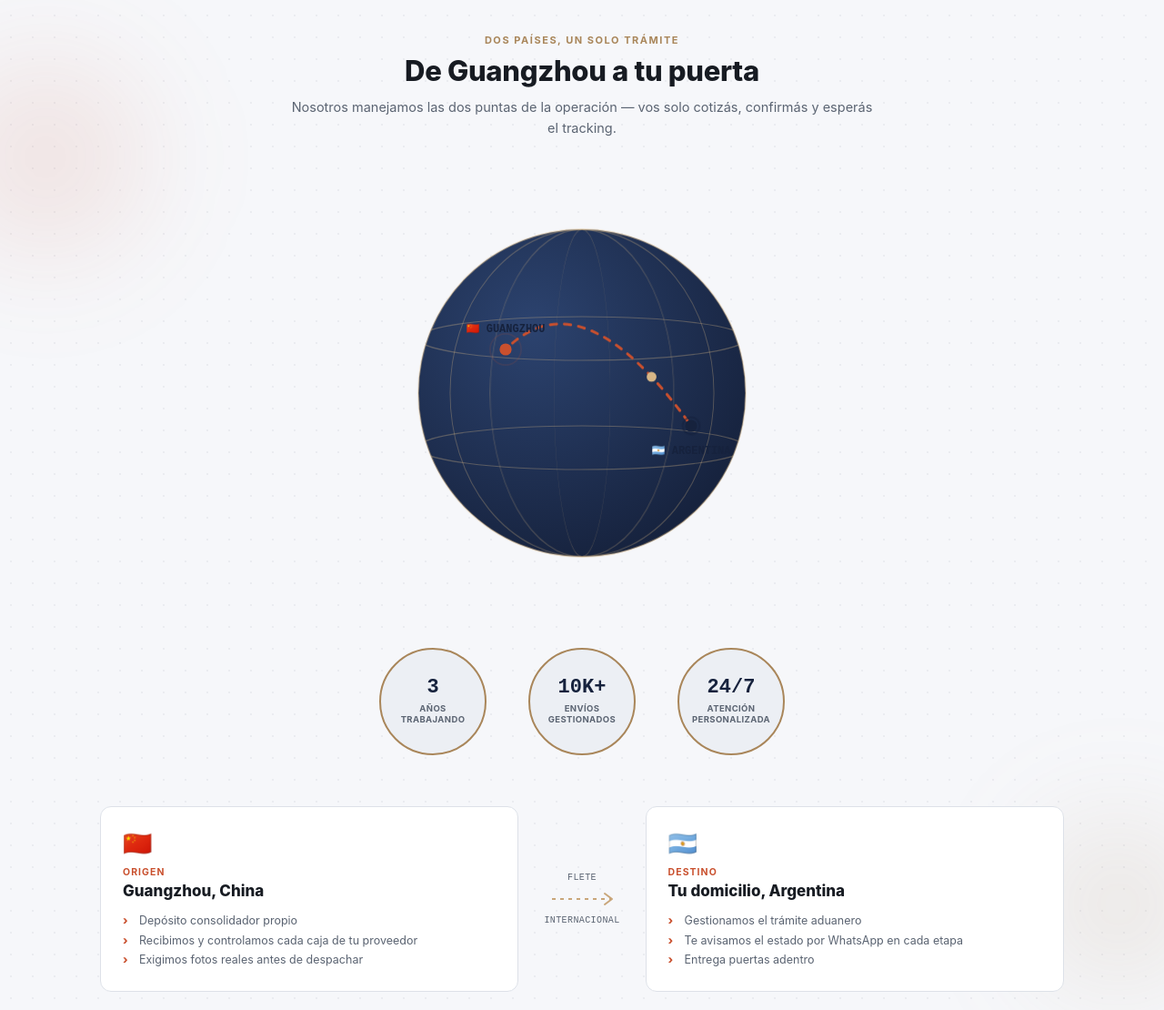
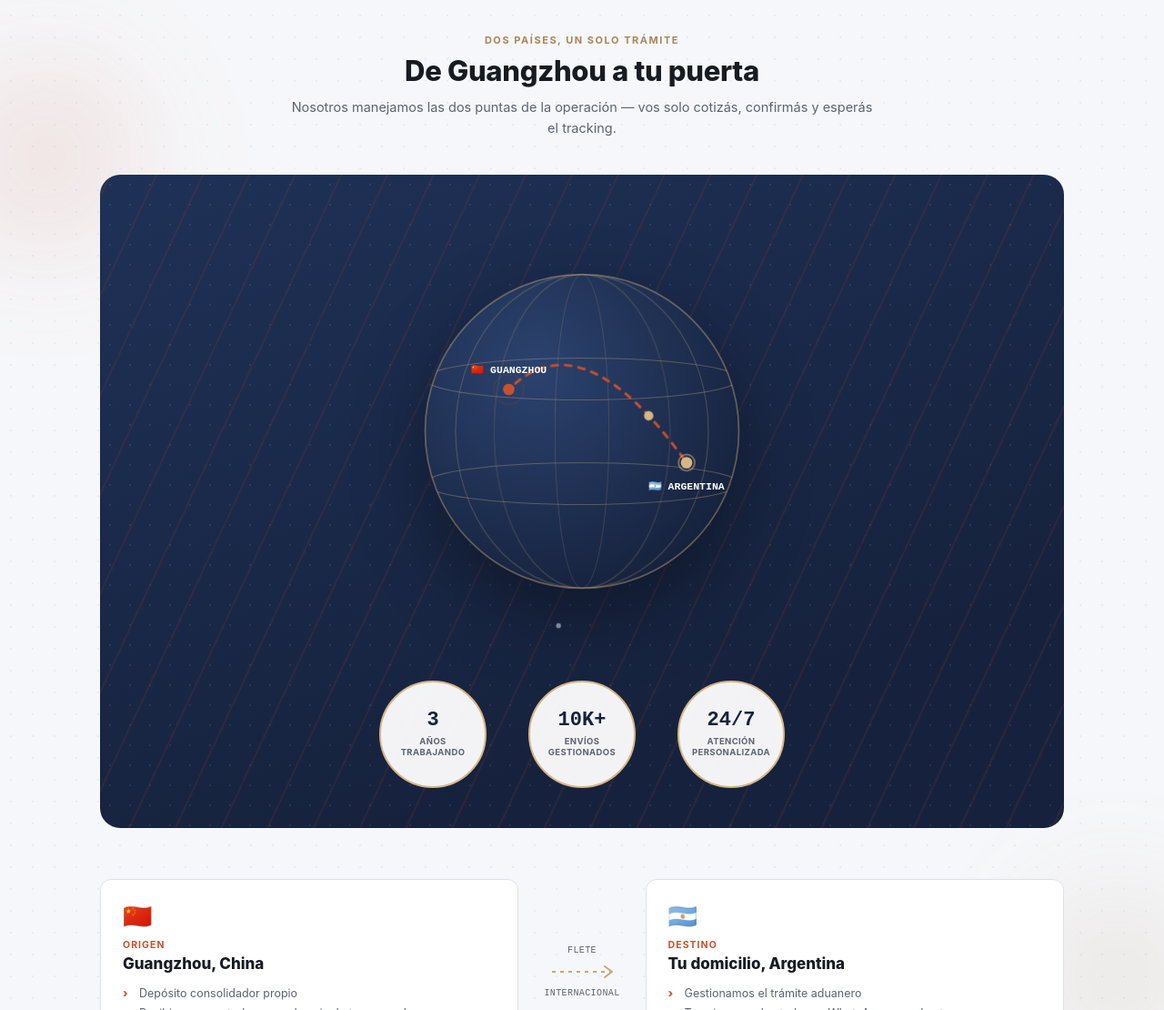
Before and after one commit to Rama0508/jawa-logistic, a plain HTML site: page index.html in a window 1280 px wide. Shown: the part 787-1897 px from the top of the page at 91% size. Drawn offline with Linux system fonts and the light colour scheme.

Commit message:
El globo pasa a vivir dentro de un panel navy con carriles animados de fondo y satélites orbitando, en vez de flotar solo en el blanco

```diff
--- a/index.html
+++ b/index.html
@@ -167,9 +167,14 @@
   .reveal-group .reveal:nth-child(5) { transition-delay: .32s; }
   .reveal-group .reveal:nth-child(6) { transition-delay: .40s; }
 
-  /* Globe */
-  .globe-section-inner { display:flex; flex-direction:column; align-items:center; }
-  .globe-wrap { width: 100%; max-width: 480px; margin: 0 auto; }
+  /* Globe stage */
+  .globe-stage { position:relative; background: linear-gradient(160deg, var(--navy-2), var(--navy) 75%); border-radius:22px; padding: 52px 24px 44px; overflow:hidden; }
+  .globe-stage::before { content:""; position:absolute; inset:0; background-image: radial-gradient(rgba(255,255,255,0.08) 1px, transparent 1px); background-size:22px 22px; }
+  .globe-stage-lanes { position:absolute; inset:0; opacity:.5; }
+  .globe-stage-lanes::before { content:""; position:absolute; inset:-20% -20%; background-image: repeating-linear-gradient(115deg, rgba(201,80,46,0.25) 0 2px, transparent 2px 46px); animation: lane-move-slow 9s linear infinite; }
+  @keyframes lane-move-slow { to { transform: translateX(46px); } }
+  .globe-section-inner { position:relative; z-index:1; display:flex; flex-direction:column; align-items:center; }
+  .globe-wrap { width: 100%; max-width: 460px; margin: 0 auto; filter: drop-shadow(0 30px 40px rgba(0,0,0,0.35)); }
   .globe-svg { width:100%; height:auto; }
   .globe-sphere { fill: url(#globeGrad); stroke: rgba(215,182,134,0.4); stroke-width:1.5; }
   .globe-grid-line { fill:none; stroke: rgba(215,182,134,0.32); stroke-width:1; }
@@ -183,14 +188,19 @@
   }
   .globe-route { fill:none; stroke: var(--coral); stroke-width:2.5; stroke-linecap:round; stroke-dasharray: 6 7; animation: dash-flow 1.6s linear infinite; }
   .globe-flight { animation: fly 4s linear infinite; }
-  .globe-node text { fill: var(--navy); font-size:10px; font-weight:700; font-family: ui-monospace, monospace; }
+  .globe-node text { fill: var(--white); font-size:10px; font-weight:700; font-family: ui-monospace, monospace; }
   .globe-node circle.dot { fill: var(--coral); }
   .globe-node circle.ring { fill:none; stroke: var(--coral); stroke-width:1.4; opacity:.7; transform-origin:center; animation: ring-pulse 2.6s ease-out infinite; }
-  .globe-node.end circle.dot { fill: var(--navy); }
-  .globe-node.end circle.ring { stroke: var(--navy); animation-delay: 1.3s; }
-
-  .stats-row { display:flex; justify-content:center; gap: 46px; flex-wrap:wrap; margin-top: 40px; }
-  .stat-badge { width:118px; height:118px; border-radius:50%; background: var(--paper-2); border:2px solid var(--gold); display:flex; flex-direction:column; align-items:center; justify-content:center; text-align:center; transition: transform .25s ease, border-color .25s ease; }
+  .globe-node.end circle.dot { fill: var(--gold-bright); }
+  .globe-node.end circle.ring { stroke: var(--gold-bright); animation-delay: 1.3s; }
+  .globe-orbit { transform-box: fill-box; transform-origin: 200px 200px; animation: orbit-spin 22s linear infinite; }
+  .globe-orbit.rev { animation-direction: reverse; animation-duration: 30s; }
+  .globe-orbit circle { fill: var(--gold-bright); opacity:.85; }
+  .globe-orbit.rev circle { fill: rgba(255,255,255,0.55); }
+  @keyframes orbit-spin { to { transform: rotate(360deg); } }
+
+  .stats-row { display:flex; justify-content:center; gap: 46px; flex-wrap:wrap; margin-top: 44px; position:relative; z-index:1; }
+  .stat-badge { width:118px; height:118px; border-radius:50%; background: rgba(255,255,255,0.95); border:2px solid var(--gold-bright); display:flex; flex-direction:column; align-items:center; justify-content:center; text-align:center; transition: transform .25s ease, border-color .25s ease; }
   .stat-badge:hover { transform: translateY(-4px) scale(1.03); border-color: var(--coral); }
   .stat-badge .num { font-size:22px; font-weight:800; color: var(--navy); font-family: ui-monospace, monospace; line-height:1; }
   .stat-badge .lbl { font-size:9.5px; font-weight:700; text-transform:uppercase; letter-spacing:.04em; color: var(--muted); margin-top:6px; line-height:1.3; padding:0 6px; }
@@ -496,7 +506,9 @@
         <p>Nosotros manejamos las dos puntas de la operación — vos solo cotizás, confirmás y esperás el tracking.</p>
       </div>
 
-      <div class="globe-section-inner reveal">
+      <div class="globe-stage reveal">
+        <div class="globe-stage-lanes"></div>
+        <div class="globe-section-inner">
           <div class="globe-wrap">
             <svg class="globe-svg" viewBox="0 0 400 400">
               <defs>
@@ -514,6 +526,8 @@
                 <ellipse class="globe-grid-line globe-merid m2" cx="200" cy="200" rx="150" ry="150"/>
                 <ellipse class="globe-grid-line globe-merid m3" cx="200" cy="200" rx="150" ry="150"/>
               </g>
+              <g class="globe-orbit"><circle cx="200" cy="30" r="3.2"/></g>
+              <g class="globe-orbit rev"><circle cx="200" cy="16" r="2.4"/></g>
               <path class="globe-route" d="M130,160 Q200,90 300,230"/>
               <circle class="globe-flight" r="4.5" fill="#d7b686" style="offset-path: path('M130,160 Q200,90 300,230');"/>
               <g class="globe-node start" transform="translate(130,160)">
@@ -533,6 +547,7 @@
             <div class="stat-badge"><div class="num">3</div><div class="lbl">Años trabajando</div></div>
             <div class="stat-badge"><div class="num">10K+</div><div class="lbl">Envíos gestionados</div></div>
             <div class="stat-badge"><div class="num">24/7</div><div class="lbl">Atención personalizada</div></div>
+          </div>
         </div>
       </div>
 
```
Lines whose indentation alone changed are shown as unchanged.
